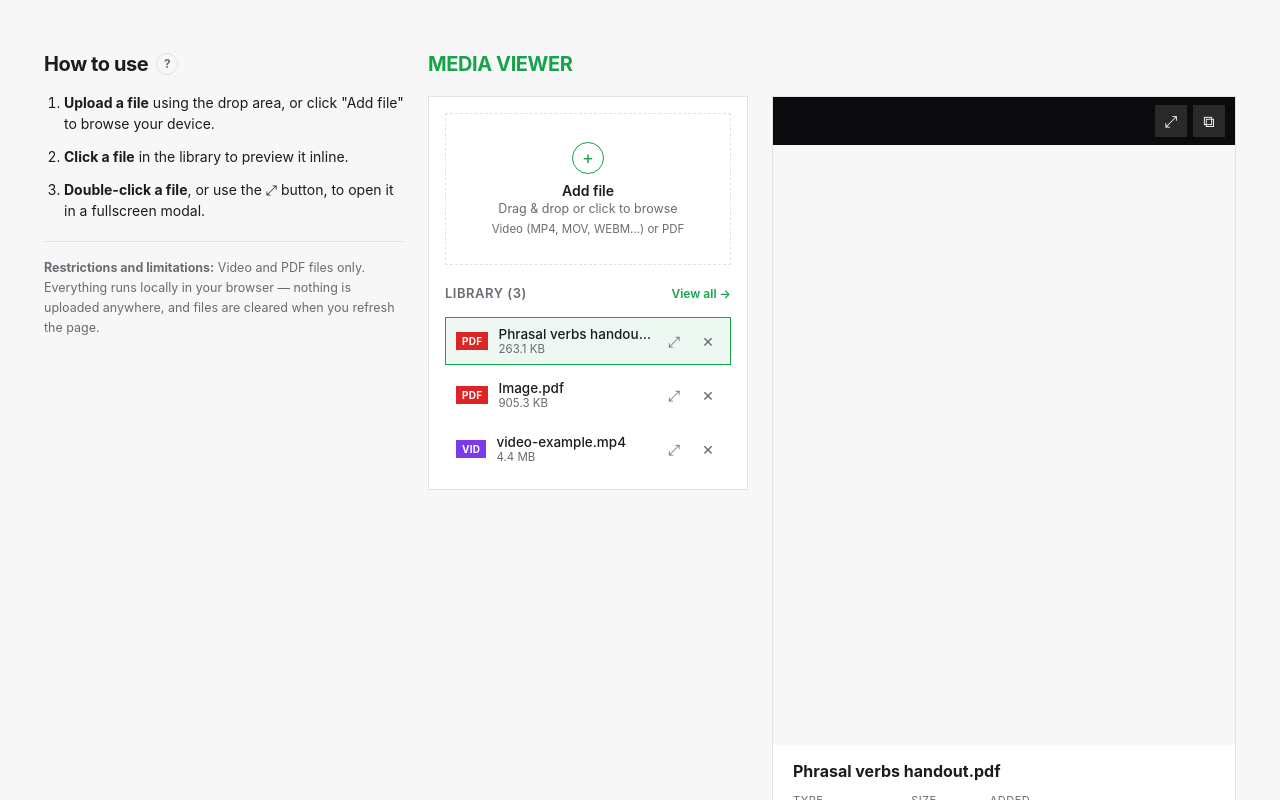
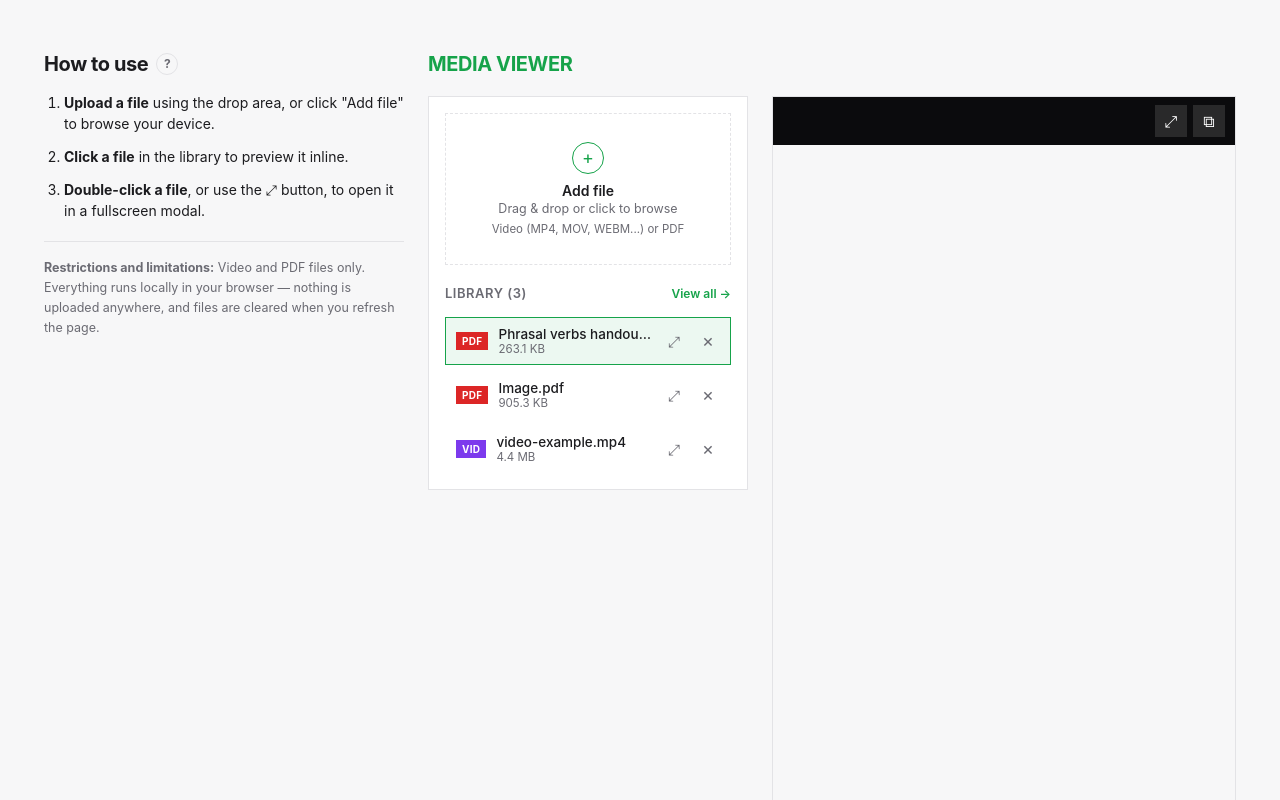
Before and after one commit to olesiatk/poc-pdf-video, a React (Vite) app: page / in a window 1280 px wide. Shown: the top 800 px of the page. Built offline with nearby package versions, Linux system fonts and the light colour scheme.

Commit message:
pdf hight

```diff
--- a/src/App.css
+++ b/src/App.css
@@ -388,7 +388,7 @@
 
 .viewer__pdf {
   width: 100%;
-  height: 75vh;
+  height: 700px;
   border: none;
   background: #fff;
 }
```
